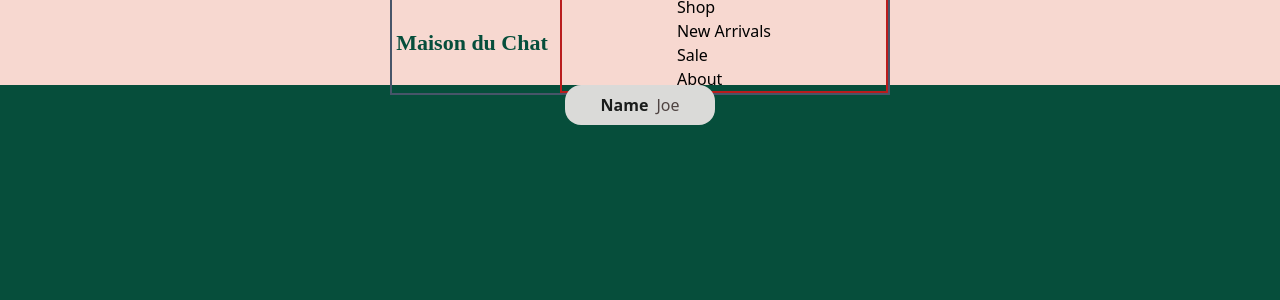
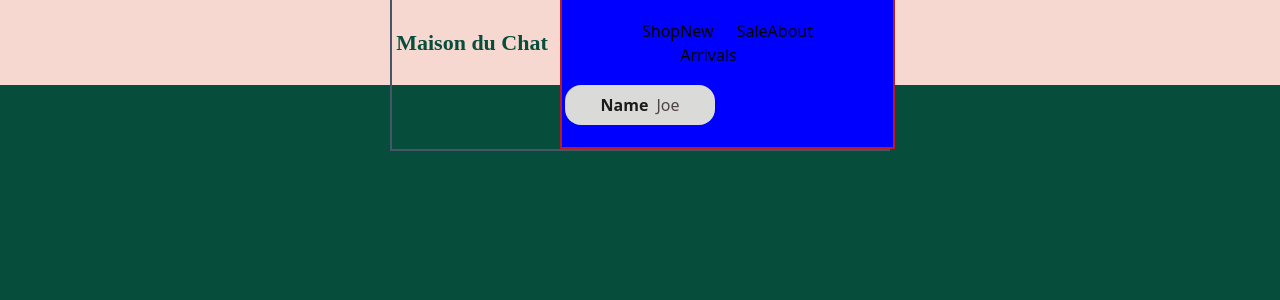
Before and after one commit to salino3/react-feline-elegance, a React (Vite) app: page / in a window 1280 px wide. Shown: the top 300 px of the page. Built offline with nearby package versions, Linux system fonts and the light colour scheme.

Commit message:
testing something

```diff
--- a/src/common-app/main-header/main-header.component.tsx
+++ b/src/common-app/main-header/main-header.component.tsx
@@ -1,20 +1,20 @@
+import React from "react";
 import clsx from "clsx";
-import { containerStyles } from "./styles";
+import { containerStyles, navStyles, ul } from "./styles";
+
+export let colorx = "bg-rfe-primary-container";
 
 export const MainHeader: React.FC = () => {
-  const navStyles = clsx(`
-        flex flex-row items-center justify-center
-        border-red-700 border-2 w-full
-        `);
-
+  const stylesNavValue = `flex flex-row items-center justify-center
+                border-red-700 border-2 w-full`;
   return (
-    <header data-component="MainHeader" className={containerStyles}>
+    <header data-component="MainHeader" className={containerStyles()}>
       <div className="flex flex-row justify-between items-center gap-2 w-[500px] flex-none  border-slate-600 border-2">
         <h3 className="flex items-center justify-center min-w-[160px] h-[32px] text-rfe-title-pink font-bold font-[liberation-serif] text-[22px]">
           Maison du Chat
         </h3>
-        <nav className={navStyles}>
-          <ul>
+        <nav className={navStyles(stylesNavValue)}>
+          <ul style={ul("blue")}>
             <li>
               <a href="#">Shop</a>
             </li>
--- a/src/common-app/main-header/styles.ts
+++ b/src/common-app/main-header/styles.ts
@@ -1,7 +1,18 @@
 import clsx from "clsx";
+import { CSSProperties } from "react";
+import { colorx } from "./main-header.component";
 
-export const containerStyles = clsx(`
+export const containerStyles = () =>
+  clsx(`
         flex flex-row items-center justify-center
-        w-full bg-rfe-primary-container h-[85px]
+        w-full  ${colorx} h-[85px]
+        `);
 
-        `);
+export const navStyles = (value: string) => clsx(`${value}   `);
+
+// Testing new styles with props in typescript with CSS autocomplite
+export const ul = (color: string): CSSProperties => ({
+  background: color,
+  padding: "5rem",
+  display: "flex",
+});
```
